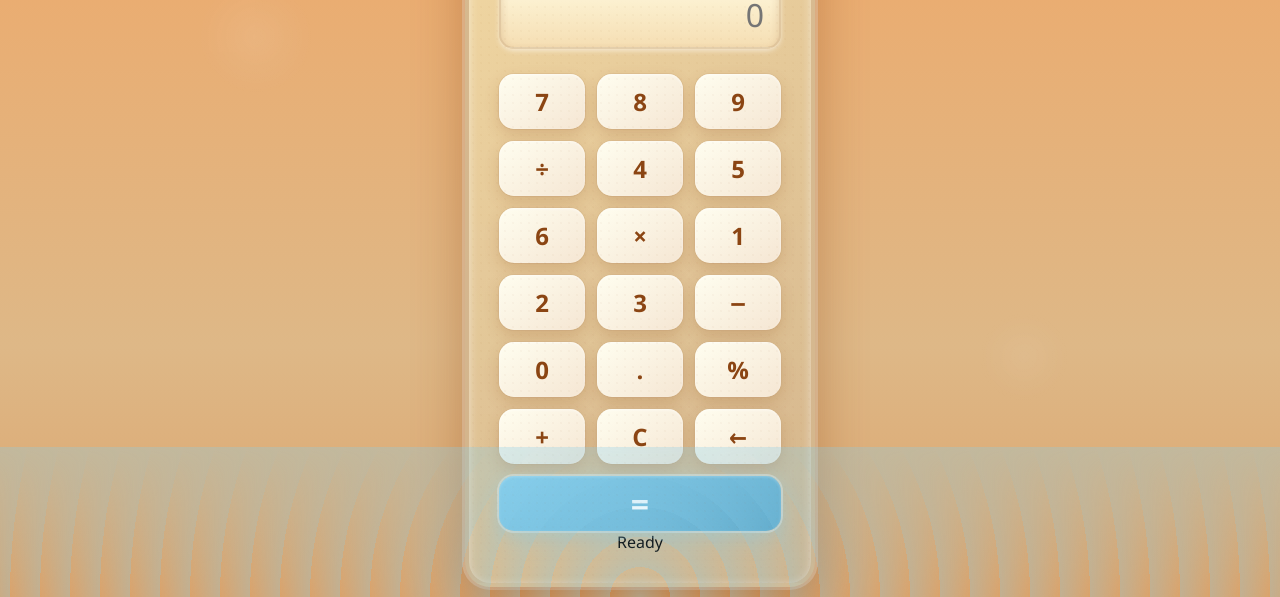
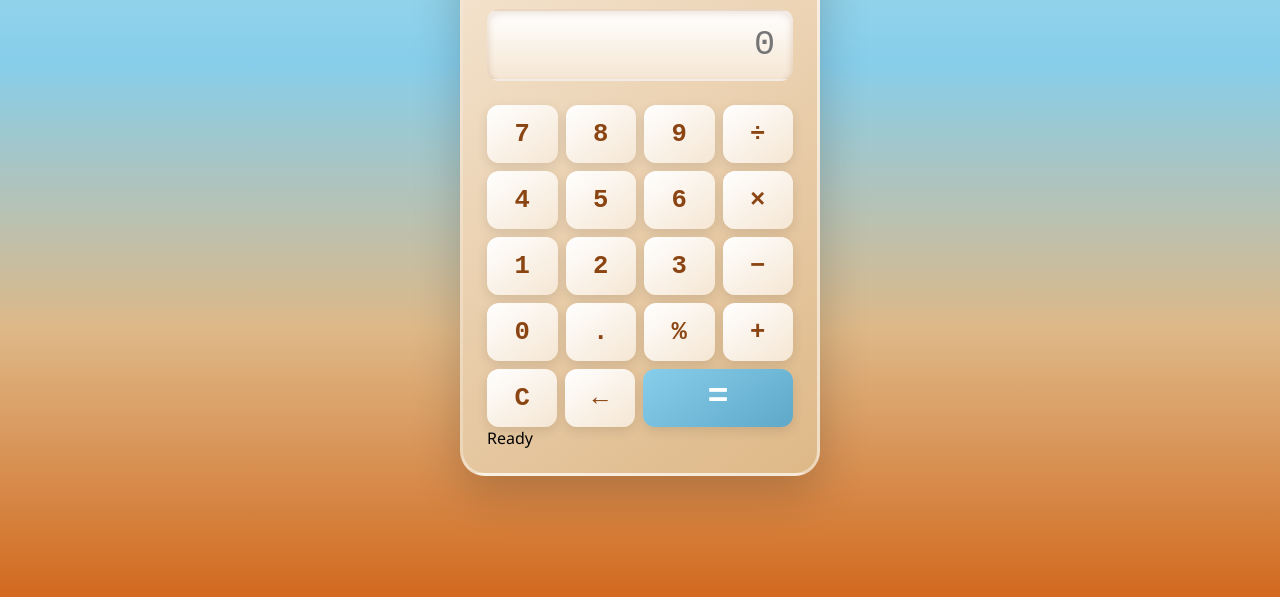
Before and after one commit to githarsh7/SMART-CALCULATOR, a plain HTML site: page index.html in a window 1280 px wide. Shown: the part 203-800 px from the top of the page. Drawn offline with Linux system fonts and the light colour scheme.

Commit message:
CALCY-UI

```diff
--- a/style.css
+++ b/style.css
@@ -1,210 +1,150 @@
-/* Reset */
+:root {
+    --sand-light: #F5E6D3;
+    --sand-medium: #DEB887;
+    --sand-dark: #D2691E;
+    --sand-accent: #8B4513;
+    --ocean-light: #B0E0E6;
+    --ocean-medium: #87CEEB;
+    --ocean-dark: #5FA8C8;
+    --white: #FFFFFF;
+    --spacing: 16px;
+    --radius: 20px;
+}
+
 * {
     margin: 0;
     padding: 0;
     box-sizing: border-box;
-    font-family: 'Segoe UI', Tahoma, Geneva, Verdana, sans-serif;
 }
 
-/* Background */
 body {
-    height: 100vh;
+    min-height: 100vh;
     display: flex;
     justify-content: center;
     align-items: center;
-    background: linear-gradient(180deg,
-        #87CEEB 0%,    /* Sky blue */
-        #B0E0E6 30%,   /* Light blue */
-        #F4A460 50%,   /* Sandy brown */
-        #DEB887 70%,   /* Burlywood */
-        #D2691E 100%   /* Chocolate */
-    );
-    background-size: 100% 400%;
-    animation: sandShift 8s ease infinite;
-    position: relative;
+    background: linear-gradient(180deg, #B0E0E6, #87CEEB, #DEB887, #D2691E);
+    font-family: 'Segoe UI', sans-serif;
+    padding: 16px;
 }
 
-@keyframes sandShift {
-    0% { background-position: 0% 0%; }
-    50% { background-position: 0% 50%; }
-    100% { background-position: 0% 100%; }
+.calculator {
+    width: 360px;
+    max-width: 95%;
+    background: linear-gradient(145deg, #F5E6D3, #DEB887);
+    border-radius: 25px;
+    padding: 24px;
+    box-shadow: 0 16px 48px rgba(0, 0, 0, 0.2);
+    border: 3px solid rgba(255, 255, 255, 0.4);
 }
 
-/* Sand texture overlay */
-body::before {
-    content: "";
-    position: absolute;
-    top: 0;
-    left: 0;
-    width: 100%;
-    height: 100%;
-    background-image:
-        radial-gradient(circle at 20% 30%, rgba(255,255,255,0.1) 0%, transparent 5%),
-        radial-gradient(circle at 80% 70%, rgba(255,255,255,0.08) 0%, transparent 4%),
-        radial-gradient(circle at 50% 50%, rgba(210,105,30,0.05) 0%, transparent 6%);
-    animation: sandGlint 4s linear infinite;
+.calculator-header {
+    display: flex;
+    justify-content: space-between;
+    align-items: center;
+    margin-bottom: 16px;
+    padding-bottom: 8px;
+    border-bottom: 1px solid rgba(139, 69, 19, 0.2);
 }
 
-@keyframes sandGlint {
-    0%, 100% { opacity: 0.5; }
-    50% { opacity: 1; }
+.calculator-header h1 {
+    color: #8B4513;
+    font-size: 1.8rem;
+    font-weight: 600;
 }
 
-/* Waves at bottom */
-body::after {
-    content: "";
-    position: absolute;
-    bottom: 0;
-    left: 0;
-    width: 100%;
-    height: 150px;
-    background:
-        linear-gradient(180deg, #87CEEB 0%, transparent 100%),
-        repeating-radial-gradient(circle at 50% 100%, #87CEEB 0%, transparent 30px);
-    opacity: 0.3;
+.version {
+    background: #87CEEB;
+    color: white;
+    padding: 4px 8px;
+    border-radius: 8px;
+    font-size: 0.75rem;
 }
 
-/* Calculator Container */
-.calculator {
-    background: linear-gradient(145deg,
-        rgba(245, 222, 168, 0.95),
-        rgba(210, 180, 140, 0.95)
-    );
-    backdrop-filter: blur(10px);
-    padding: 30px;
-    border-radius: 25px;
-    width: 350px;
-    box-shadow:
-        0 20px 50px rgba(139, 69, 19, 0.4),
-        0 0 0 3px rgba(255, 255, 255, 0.3),
-        inset 0 2px 10px rgba(255, 255, 255, 0.5);
-    text-align: center;
-    border: 4px solid rgba(210, 180, 140, 0.8);
-    position: relative;
+.display-container {
+    margin-bottom: 24px;
 }
 
-/* Sand grain texture on calculator */
-.calculator::before {
-    content: "";
-    position: absolute;
-    top: 0;
-    left: 0;
+#display {
     width: 100%;
-    height: 100%;
-    background-image:
-        radial-gradient(circle, rgba(139, 69, 19, 0.03) 1px, transparent 1px);
-    background-size: 8px 8px;
-    border-radius: 25px;
-    pointer-events: none;
+    height: 72px;
+    border: none;
+    border-radius: 12px;
+    padding: 16px;
+    font-size: 2.2rem;
+    font-family: 'SF Mono', monospace;
+    text-align: right;
+    background: linear-gradient(180deg, #FFFFFF, #F5E6D3);
+    color: #8B4513;
+    box-shadow: inset 0 3px 6px rgba(139, 69, 19, 0.15);
+    border: 2px solid rgba(139, 69, 19, 0.1);
+    outline: none;
 }
 
-/* Title */
-.calculator h1 {
-    color: #8B4513;
-    margin-bottom: 20px;
-    font-size: 2.2rem;
-    text-shadow: 2px 2px 4px rgba(255, 255, 255, 0.6);
-    font-weight: bold;
-    letter-spacing: 2px;
-}
-
-/* Display */
-#display {
-    width: 100%;
-    height: 70px;
-    border: none;
-    border-radius: 15px;
-    margin-bottom: 25px;
-    padding: 15px;
-    font-size: 2rem;
-    text-align: right;
-    outline: none;
-    background: linear-gradient(180deg, #FFF8DC, #F5DEB3);
-    color: #8B4513;
-    box-shadow:
-        inset 0 4px 8px rgba(139, 69, 19, 0.2),
-        0 2px 5px rgba(255, 255, 255, 0.5);
-    border: 2px solid rgba(210, 180, 140, 0.6);
-}
-
-/* Buttons grid */
 .buttons {
     display: flex;
     flex-wrap: wrap;
-    gap: 12px;
+    gap: 8px;
 }
 
-/* Buttons */
 button {
     flex: 1 0 22%;
-    height: 55px;
+    height: 58px;
     border: none;
-    border-radius: 15px;
-    font-size: 1.5rem;
+    border-radius: 12px;
+    font-size: 1.6rem;
+    font-family: 'SF Mono', monospace;
+    font-weight: 600;
     cursor: pointer;
-    transition: all 0.3s;
-    background: linear-gradient(145deg, #FFFEF0, #F5E6D3);
-    box-shadow:
-        0 6px 15px rgba(139, 69, 19, 0.2),
-        0 0 0 1px rgba(210, 180, 140, 0.4),
-        inset 0 1px 3px rgba(255, 255, 255, 0.6);
-    font-weight: 600;
+    background: linear-gradient(145deg, #FFFFFF, #F5E6D3);
     color: #8B4513;
+    box-shadow: 0 4px 12px rgba(0, 0, 0, 0.1);
+    transition: all 0.15s;
 }
 
-/* Hover effect - sand ripple */
 button:hover {
-    transform: translateY(-3px) scale(1.05);
-    background: linear-gradient(145deg, #FFF8E0, #FFE4C4);
-    box-shadow:
-        0 10px 25px rgba(139, 69, 19, 0.3),
-        0 0 0 2px rgba(255, 255, 255, 0.6);
+    transform: translateY(-2px) scale(1.03);
+    background: linear-gradient(145deg, #FFFFFF, #F8F8F8);
+    box-shadow: 0 8px 24px rgba(0, 0, 0, 0.15);
 }
 
-/* Click effect - sand press */
 button:active {
-    transform: translateY(2px) scale(0.98);
-    box-shadow:
-        0 2px 8px rgba(139, 69, 19, 0.3),
-        inset 0 3px 6px rgba(139, 69, 19, 0.2);
+    transform: translateY(1px) scale(0.98);
 }
 
-/* Equal button - ocean wave */
 .equal {
     flex: 1 0 48%;
     background: linear-gradient(145deg, #87CEEB, #5FA8C8);
     color: white;
-    font-size: 2rem;
-    font-weight: bold;
-    box-shadow:
-        0 8px 20px rgba(135, 206, 235, 0.4),
-        0 0 0 2px rgba(255, 255, 255, 0.4),
-        inset 0 1px 3px rgba(255, 255, 255, 0.3);
+    font-size: 2.2rem;
+    font-weight: 700;
 }
 
 .equal:hover {
     background: linear-gradient(145deg, #5FA8C8, #87CEEB);
-    transform: translateY(-3px) scale(1.08);
-    box-shadow:
-        0 12px 30px rgba(135, 206, 235, 0.5),
-        0 0 0 3px rgba(255, 255, 255, 0.7);
+    transform: translateY(-2px) scale(1.05);
 }
 
-/* Responsive Design */
 @media (max-width: 500px) {
     .calculator {
-        width: 95%;
-        padding: 20px;
+        width: 98%;
+        padding: 16px;
     }
+
+    .calculator-header h1 {
+        font-size: 1.5rem;
+    }
+
+    #display {
+        height: 64px;
+        font-size: 1.8rem;
+    }
+
     button {
-        height: 50px;
-        font-size: 1.3rem;
+        height: 52px;
+        font-size: 1.4rem;
     }
-    #display {
-        height: 60px;
-        font-size: 1.6rem;
-    }
-    .calculator h1 {
-        font-size: 1.7rem;
+
+    .equal {
+        font-size: 1.8rem;
     }
 }
```
